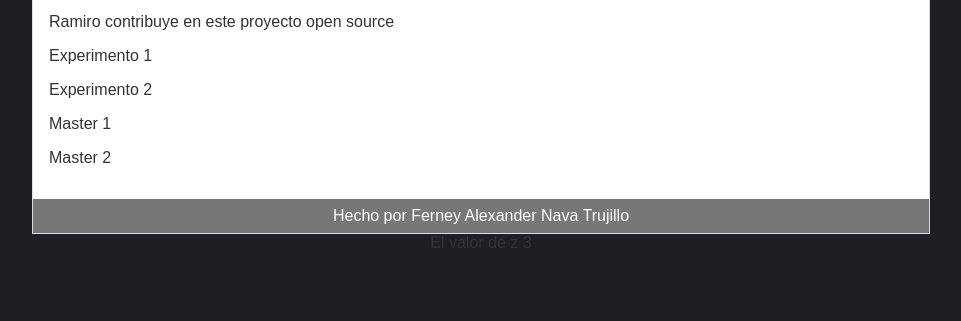
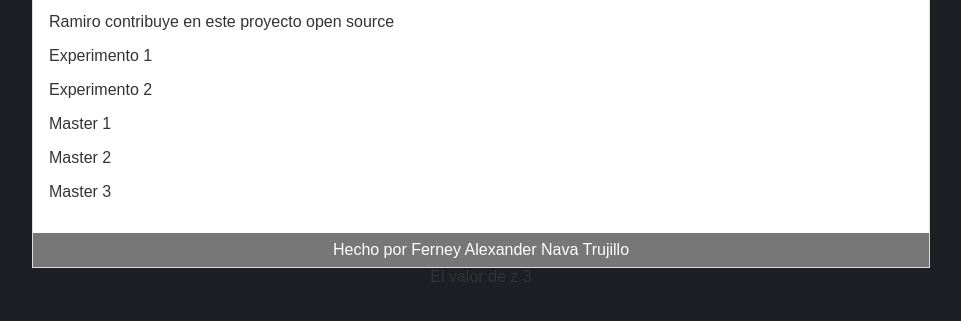
Before and after one commit to ferneynava/Curso-de-programacion-basica, a plain HTML site: page practica1.html in a window 1280 px wide. Shown: the part 303-624 px from the top of the page, without its empty margins (159-1120 px from the left). Drawn offline with Linux system fonts and the light colour scheme.

Commit message:
:white_check_mark: Master 3
Master 3

```diff
--- a/practica1.html
+++ b/practica1.html
@@ -28,6 +28,7 @@
       <p>Experimento 2</p>
       <p>Master 1</p>
       <p>Master 2</p>
+      <p>Master 3</p>
     </div>
     <div id="footer">
 	Hecho por Ferney Alexander Nava Trujillo
```
